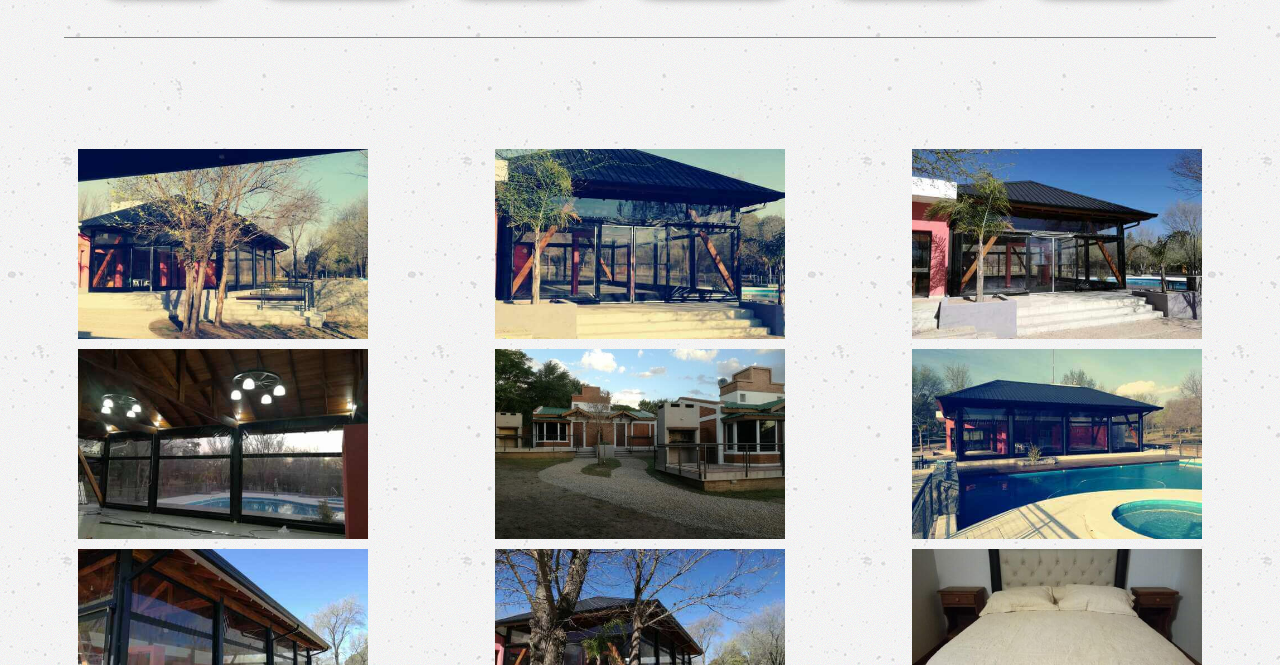
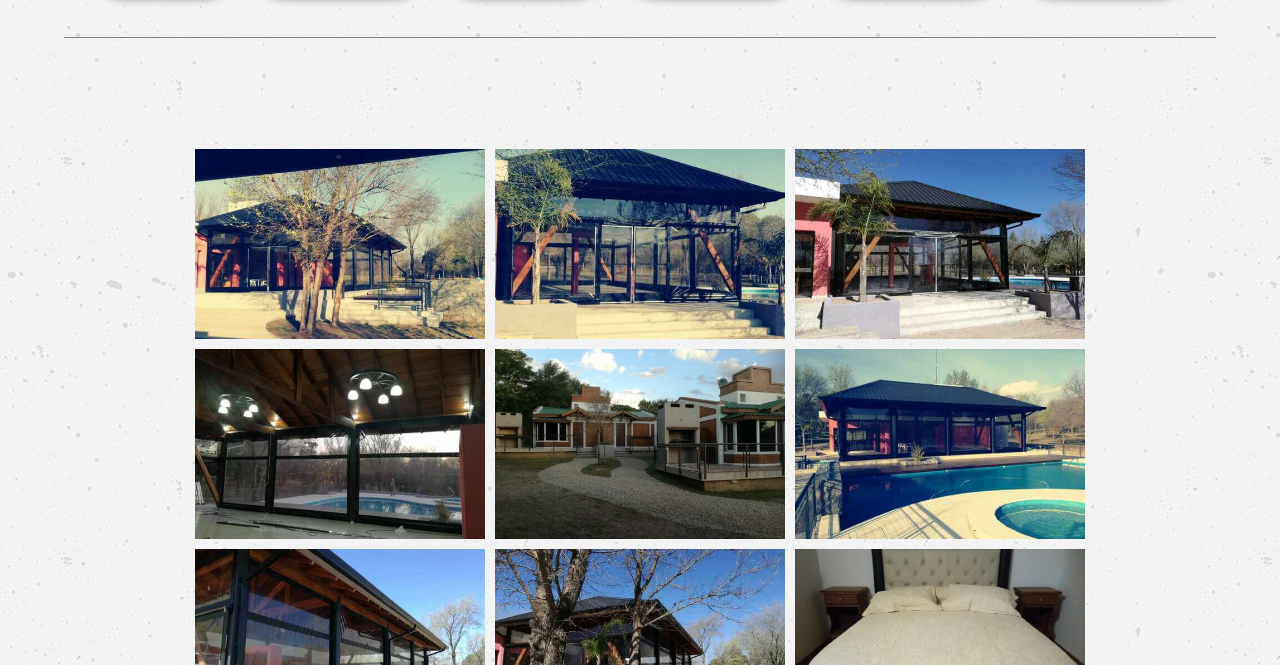
Before and after one commit to luciano-1990/Proyecto-final-4ta-entrega, a plain HTML site: page menu/galeria.html in a window 1280 px wide. Shown: the part 287-952 px from the top of the page. Drawn offline with nearby package versions, Linux system fonts and the light colour scheme.

Commit message:
centre las imagenes para el responsive

```diff
--- a/css/estilos.css
+++ b/css/estilos.css
@@ -174,7 +174,7 @@ header p,h2 {
     overflow: visible; /*para que cuando hace zoom no corte la imagen*/
 
     flex-wrap: wrap;
-    justify-content: space-between;}
+    justify-content: center ;}
 
 
 .imagenes ul li img{
```
